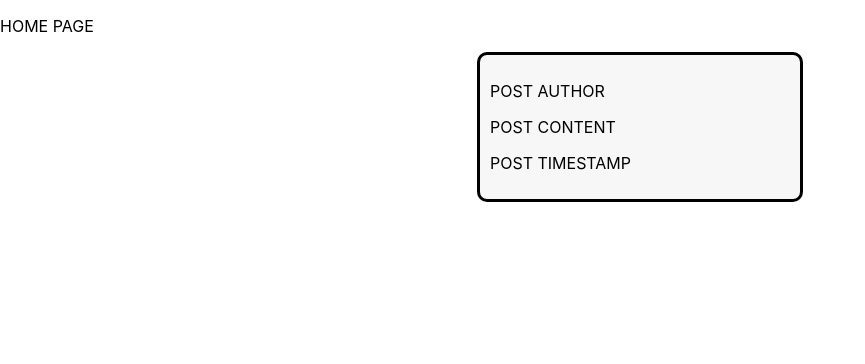
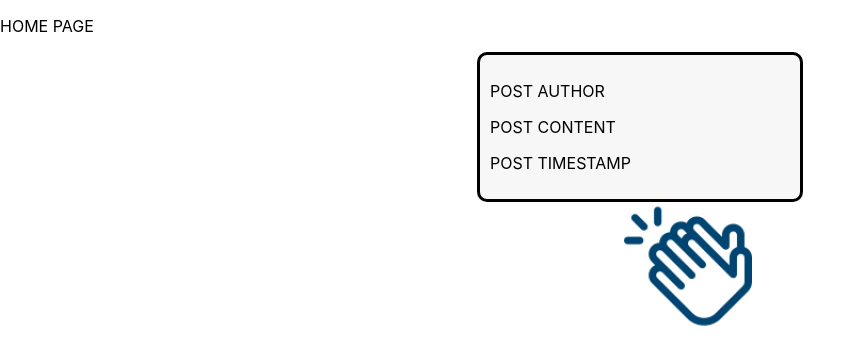
Before and after one commit to quinncidences/feelings_application_fe, a React (Create React App) app: page /posts in a window 1280 px wide. Shown: the top 364 px of the page, without its empty margins (0-865 px from the left). Built offline with nearby package versions, Linux system fonts and the light colour scheme.

Commit message:
added clap hands with onclick to change

```diff
--- a/src/App.css
+++ b/src/App.css
@@ -9,3 +9,11 @@
   margin: auto;
   padding: 10px;
 }
+
+.clap-image {
+  margin-left: auto;
+  margin-right: auto;
+  float: center;
+  max-width:32px;
+  max-height:32px;
+}
--- a/src/components/Post.js
+++ b/src/components/Post.js
@@ -1,12 +1,32 @@
 import React from 'react';
+import ClapFilled from './clapping-filled.png';
+import ClapUnfilled from './clapping-unfilled.png';
 
 class Post extends React.Component {
+
+  clapClick() {
+    let clap = document.getElementById("post-clap")
+    if (clap.alt === "Unfilled Clap") {
+      clap.src = ClapFilled
+      clap.alt = "Filled Clap"
+    } else {
+      clap.src = ClapUnfilled
+      clap.alt = "Unfilled Clap"
+    }
+
+  }
+
   render() {
   return (
-    <div className="post-container">
-      <p>POST AUTHOR</p>
-      <p>POST CONTENT</p>
-      <p>POST TIMESTAMP</p>
+    <div>
+      <div className="post-container">
+        <p>POST AUTHOR</p>
+        <p>POST CONTENT</p>
+        <p>POST TIMESTAMP</p>
+      </div>
+      <div className="clap-image">
+        <img id="post-clap" src={ClapUnfilled} alt="Unfied Clap" onClick={() => this.clapClick()}/>
+      </div>
     </div>
   )}
 }
```
Also changed, not shown: src/components/clapping-filled.png (added), src/components/clapping-unfilled.png (added).
